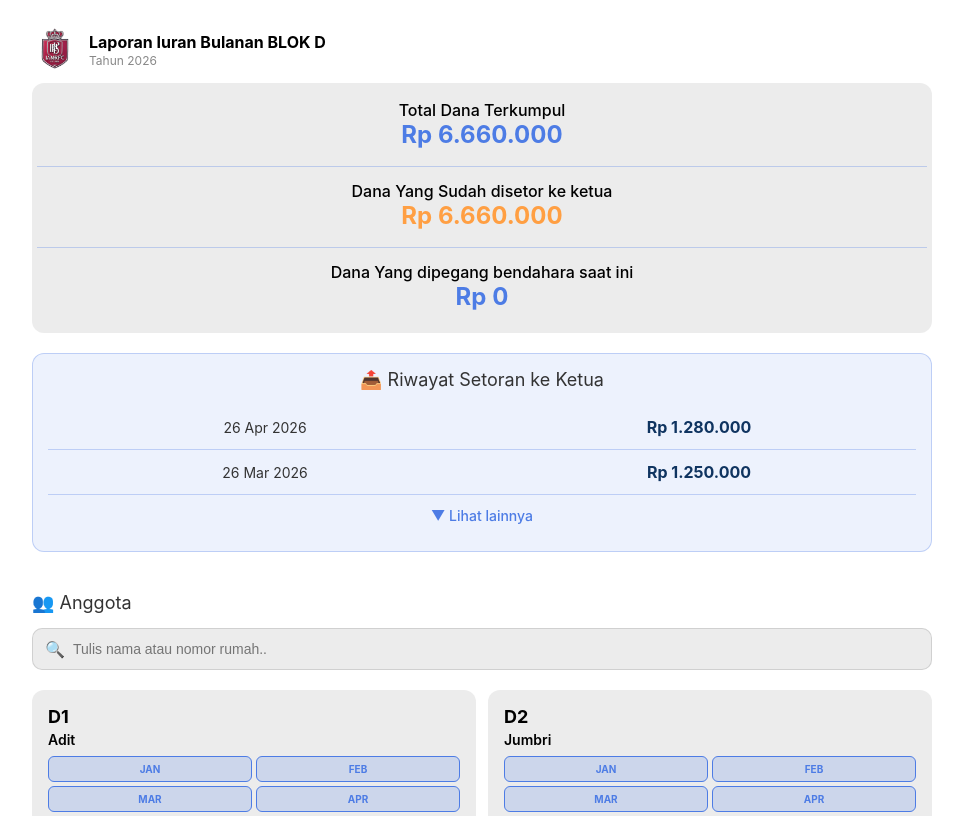
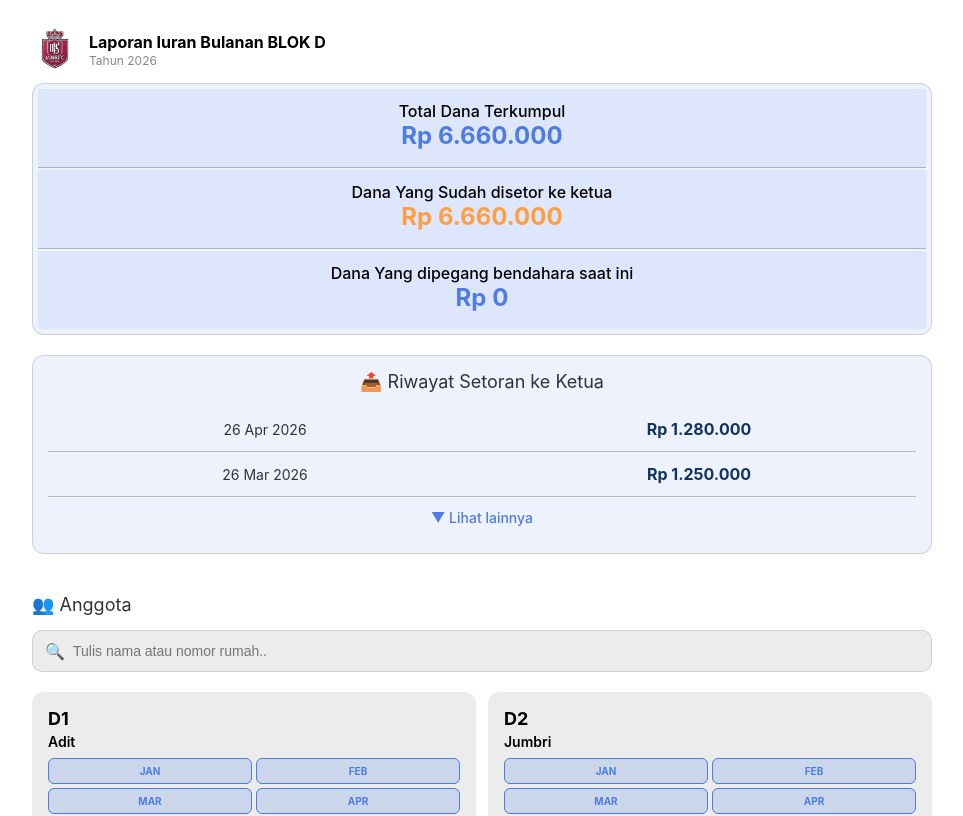
Before and after one commit to aloyb/blokd-app, a Next.js app in the folder blokd-app/: page / in a window 1280 px wide. Shown: the top 816 px of the page, without its empty margins (158-1121 px from the left). Built offline with nearby package versions, Linux system fonts and the light colour scheme.

Commit message:
Match stats column with history section style

```diff
--- a/blokd-app/pages/index.js
+++ b/blokd-app/pages/index.js
@@ -188,10 +188,10 @@ const styles = {
   subtitle: { color: '#888', fontSize: '12px', lineHeight: '1.2', margin: '2px 0 0 0' },
   loading: { textAlign: 'center', padding: '40px', color: '#888' },
   error: { textAlign: 'center', padding: '40px', color: '#ff4757' },
-  statsGrid: { display: 'flex', flexDirection: 'column', gap: '2px', marginBottom: '15px', background: 'rgba(128,128,128,0.15)', borderRadius: '12px', padding: '5px' },
-  statCard: { background: 'transparent', border: 'none', borderBottom: '1px solid rgba(77,124,229,0.3)', padding: '12px 10px', textAlign: 'center' },
-  statCardWarning: { background: 'transparent', border: 'none', borderBottom: '1px solid rgba(77,124,229,0.3)' },
-  lastStatCard: { background: 'transparent', border: 'none', padding: '12px 10px', textAlign: 'center' },
+  statsGrid: { display: 'flex', flexDirection: 'column', gap: '2px', marginBottom: '15px', background: 'rgba(77,124,229,0.1)', borderRadius: '12px', padding: '5px', border: '1px solid rgba(128,128,128,0.3)' },
+  statCard: { background: 'rgba(77,124,229,0.1)', border: 'none', borderBottom: '1px solid rgba(128,128,128,0.5)', padding: '12px 10px', textAlign: 'center' },
+  statCardWarning: { background: 'rgba(77,124,229,0.1)', border: 'none', borderBottom: '1px solid rgba(128,128,128,0.5)' },
+  lastStatCard: { background: 'rgba(77,124,229,0.1)', border: 'none', padding: '12px 10px', textAlign: 'center' },
   statValue: { fontSize: '24px', fontWeight: 'bold', color: '#4D7CE5', marginBottom: '5px' },
   statValueWarning: { fontSize: '24px', fontWeight: 'bold', color: '#ff9f43', marginBottom: '5px' },
   statLabel: { fontSize: '16px', color: '#000', fontWeight: '500' },
@@ -213,8 +213,8 @@ const styles = {
   pagination: { display: 'flex', justifyContent: 'center', alignItems: 'center', gap: '12px', marginTop: '20px', padding: '16px 0' },
   paginationButton: { background: 'rgba(128,128,128,0.25)', border: '1px solid rgba(128,128,128,0.3)', color: '#333', padding: '8px 16px', borderRadius: '8px', cursor: 'pointer', fontSize: '14px' },
   pageInfo: { color: '#888', fontSize: '14px' },
-  historySection: { marginTop: '20px', padding: '15px', background: 'rgba(77,124,229,0.1)', border: '1px solid rgba(77,124,229,0.3)', borderRadius: '12px' },
-  historyItem: { display: 'flex', justifyContent: 'space-between', alignItems: 'center', padding: '12px 0', borderBottom: '1px solid rgba(77,124,229,0.3)', textAlign: 'center' },
+  historySection: { marginTop: '20px', padding: '15px', background: 'rgba(77,124,229,0.1)', border: '1px solid rgba(128,128,128,0.3)', borderRadius: '12px' },
+  historyItem: { display: 'flex', justifyContent: 'space-between', alignItems: 'center', padding: '12px 0', borderBottom: '1px solid rgba(128,128,128,0.5)', textAlign: 'center' },
   historyDate: { color: '#333', fontSize: '14px', textAlign: 'center', flex: 1 },
   historyAmount: { color: '#0f3460', fontWeight: 'bold', fontSize: '16px', textAlign: 'center', flex: 1 },
   showMoreBtn: { textAlign: 'center', padding: '12px', color: '#4D7CE5', cursor: 'pointer', fontWeight: '500', fontSize: '14px' },
```
Also changed, not shown: 1 other file (tests, documents, lock files or other folders).
